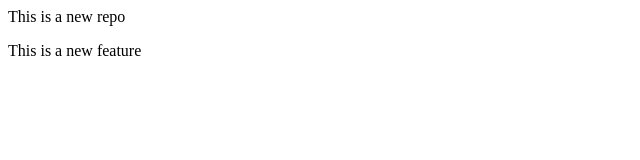
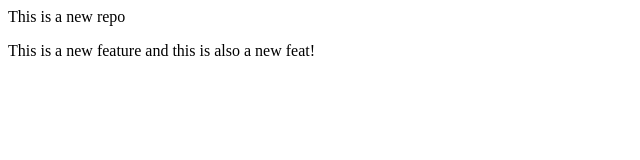
Before and after one commit to ridhimaphatak/localRepo, a plain HTML site: page index.html in a window 1280 px wide. Shown: the whole page, without its empty margins (0-640 px from the left). Drawn offline with Linux system fonts and the light colour scheme.

Commit message:
add feat

```diff
--- a/index.html
+++ b/index.html
@@ -1,2 +1,2 @@
 <p> This is a new repo</p>
-<p>This is a new feature</p>
+<p>This is a new feature and this is also a new feat!</p>
```
